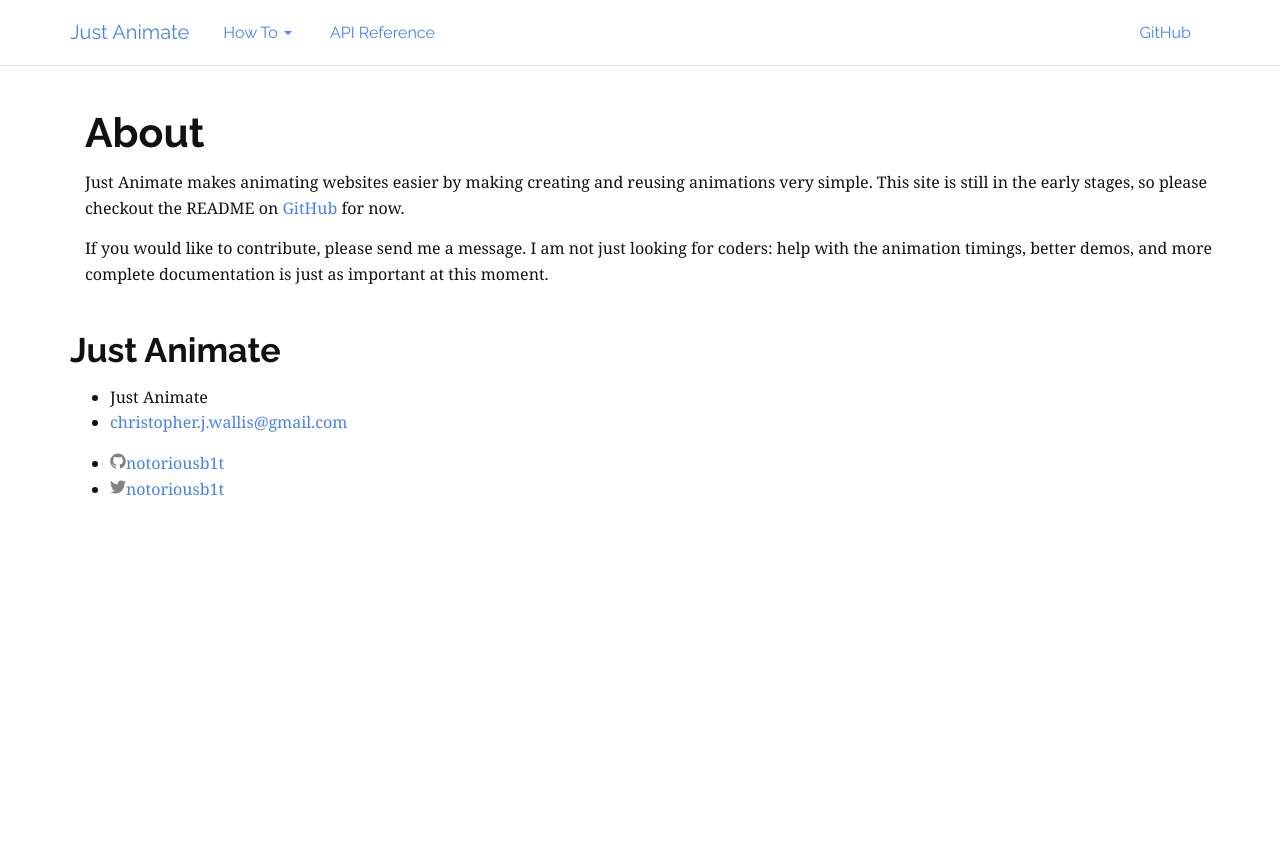
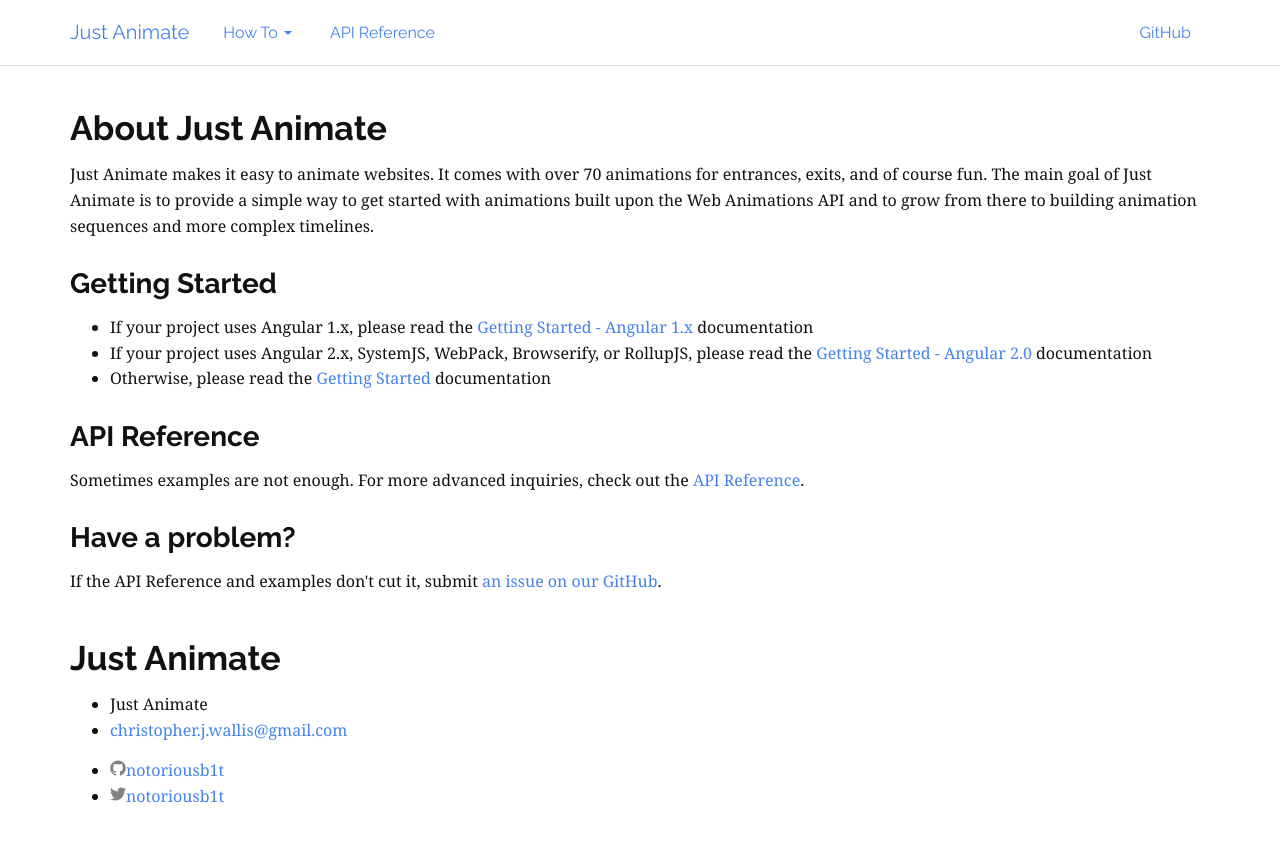
Before and after one commit to just-animate/just-animate.github.io, a Jekyll site: the page built from index.html, in a window 1280 px wide. Shown: the top 842 px of the page. Built offline with Jekyll 4.4.1, drawn with Linux system fonts in a browser that asks for light colours; Markdown is read by kramdown in place of the engine named in the settings.

Commit message:
updated api reference

```diff
--- a/index.html
+++ b/index.html
@@ -2,18 +2,31 @@
 layout: default
 ---
 
-<div class="container">
+<h2>About Just Animate</h2>
+<p>
+  Just Animate makes it easy to animate websites.  It comes with over 70 animations for entrances, exits, and of course fun.  The main goal of Just Animate is
+  to provide a simple way to get started with animations built upon the Web Animations API and to grow from there to building animation sequences and more complex timelines.
+</p>
 
-  <h1 class="page-heading">About</h1>
+<h3>Getting Started</h3>
+<ul>
+  <li>
+    If your project uses Angular 1.x, please read the <a href="/how-to/get-started-with-angular1">Getting Started - Angular 1.x</a> documentation
+  </li>
+  <li>
+    If your project uses Angular 2.x, SystemJS, WebPack, Browserify, or RollupJS, please read the <a href="/how-to/get-started-with-angular2">Getting Started - Angular 2.0</a> documentation
+  </li>
+  <li>
+    Otherwise, please read the <a href="/how-to/get-started">Getting Started</a> documentation
+  </li>
+</ul>
 
-  <p>
-      Just Animate makes animating websites easier by making creating and reusing animations very simple.
-    This site is still in the early stages, so please checkout the README on
-    <a href="https://github.com/just-animate/just-animate">GitHub</a> for now.
+<h3>API Reference</h3>
+<p>
+  Sometimes examples are not enough.  For more advanced inquiries, check out the <a href="/api/reference">API Reference</a>.
+</p>
 
-  </p>
-  <p>
-    If you would like to contribute, please send me a message.  I am not just looking for coders: help with the animation timings, better demos, and more complete documentation is just as important at this moment.
-  </p>
-
-</div>
+<h3>Have a problem?</h3>
+<p>
+   If the API Reference and examples don't cut it, submit <a href="/api/reference">an issue on our GitHub</a>.
+</p>
```
Also changed, not shown: api/reference.md (+1 -6 lines).
